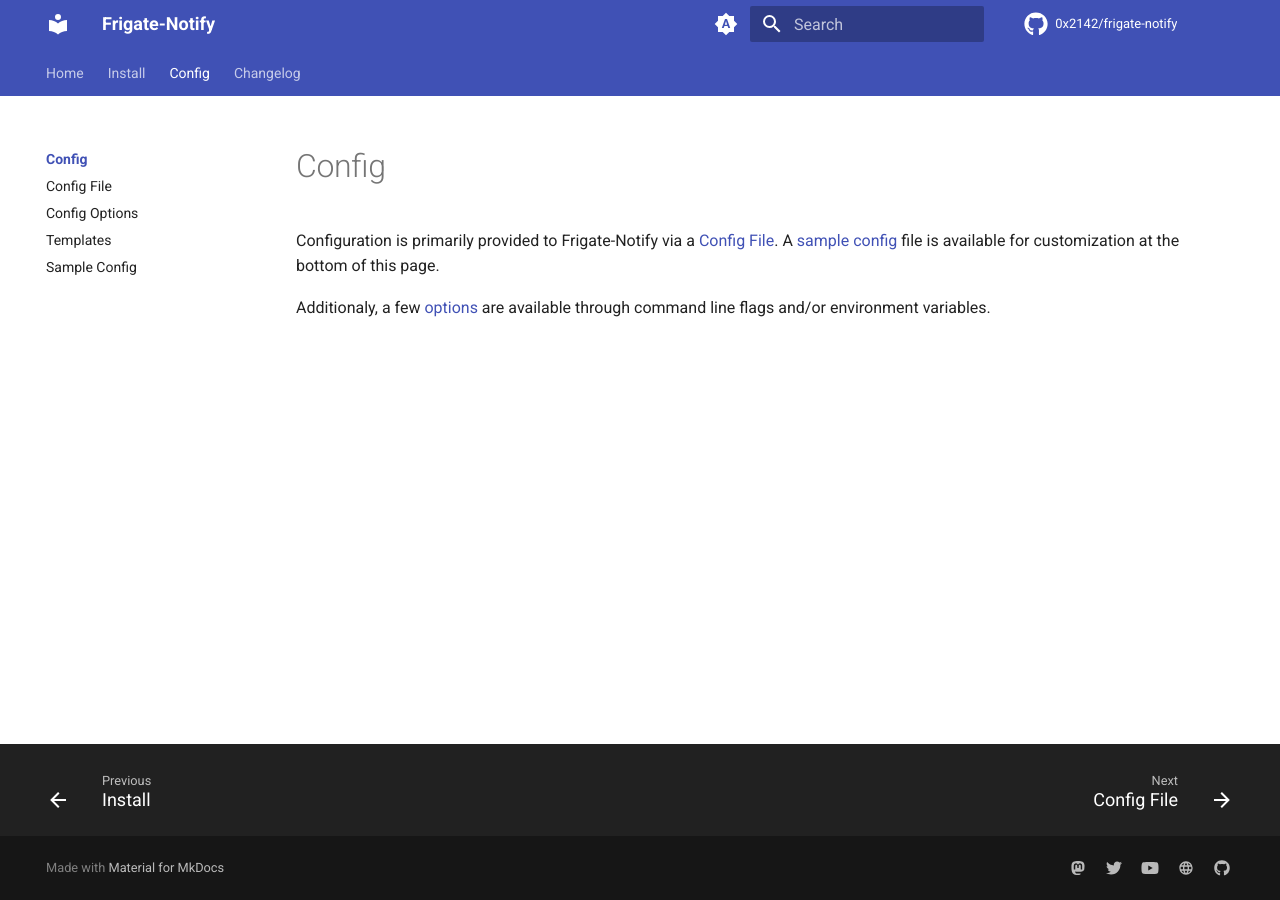
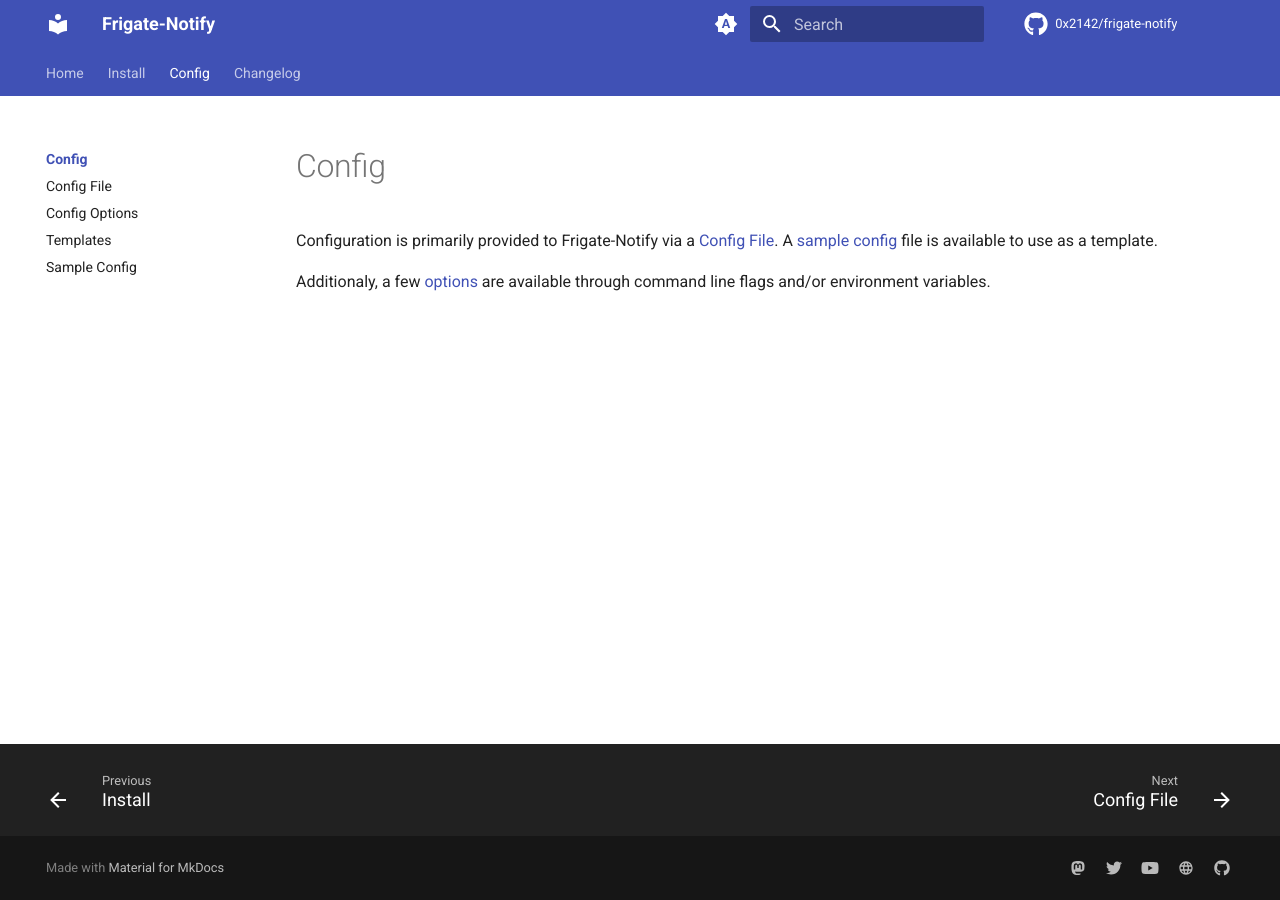
Before and after one commit to 0x2142/frigate-notify, an MkDocs documentation site: the page built from docs/config/index.md, in a window 1280 px wide. Built offline with MkDocs 1.6.1 and Material for MkDocs 9.7.7, drawn with Linux system fonts in a browser that asks for light colours; comment, search, counter and statistics services are not loaded; the version menu is left out.

Commit message:
adjust config docs

```diff
--- a/docs/config/index.md
+++ b/docs/config/index.md
@@ -1,5 +1,5 @@
 # Config
 
-Configuration is primarily provided to Frigate-Notify via a [Config File](./file.md). A [sample config](./sample.md) file is available for customization at the bottom of this page.
+Configuration is primarily provided to Frigate-Notify via a [Config File](./file.md). A [sample config](./sample.md) file is available to use as a template.
 
 Additionaly, a few [options](./options.md) are available through command line flags and/or environment variables.
```
